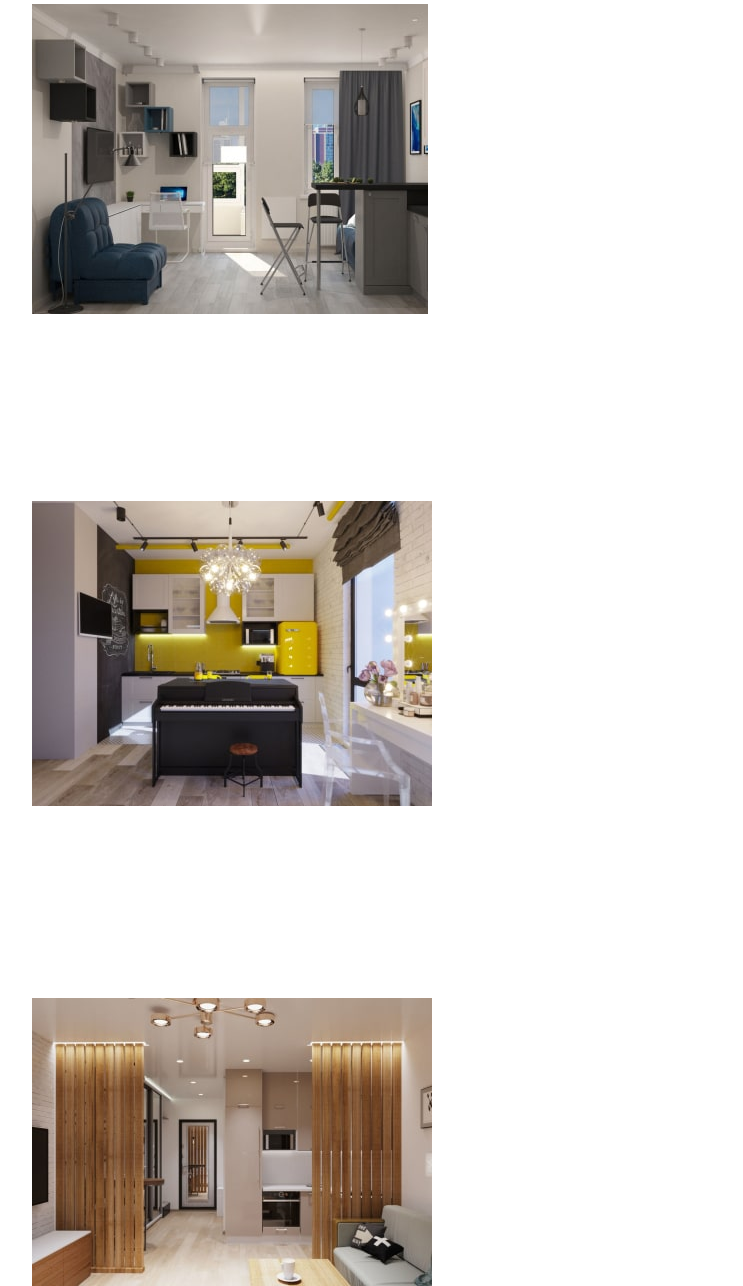
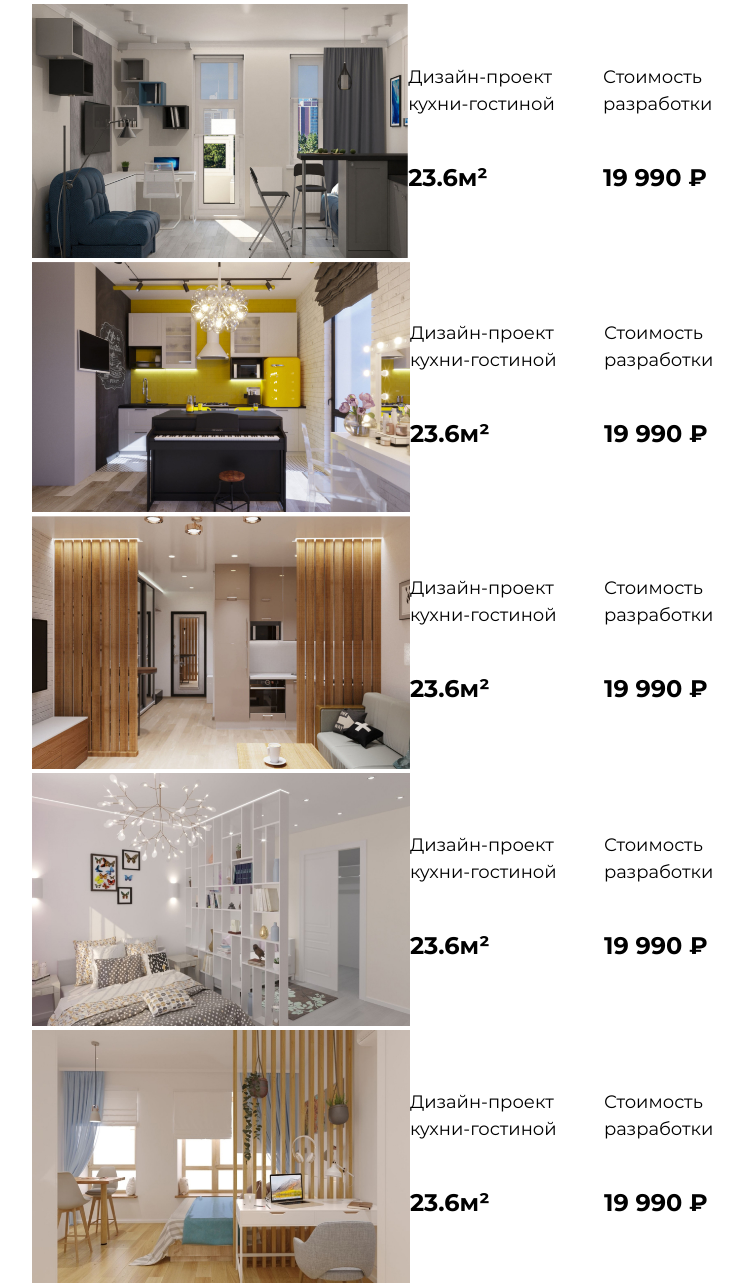
Before and after one commit to Konovaly4/hype, a website built with webpack: page src/index.html in a window 1280 px wide. Shown: the part 2244-3530 px from the top of the page, without its empty margins (225-968 px from the left). Built offline with nearby package versions, Linux system fonts and the light colour scheme.

Commit message:
slider width problem probably solved

```diff
--- a/src/blocks/slider/my-slider.scss
+++ b/src/blocks/slider/my-slider.scss
@@ -1,30 +1,60 @@
+@use '../constants/colors.scss';
+@use '../constants/fonts.scss';
+@use '../button/button.scss';
+
 .my-slider {
-  // margin: 0;
-  // padding: 0;
-  width: 100%;
-  // height: 497px;
-  // max-width: 766px;
-  // display: flex;
-  // justify-content: space-between;
-  // align-items: center;
-
   &__item {
     margin: 0;
     padding: 0;
     list-style-type: none;
     width: 100%;
-    height: 497px;
     display: flex;
     justify-content: flex-start;
-    align-items: flex-start;
+    align-items: center;
   }
 
   &__pic {
     margin: 0;
     padding: 0;
-    // width: 766px;
-    // height: 497px;
-    object-fit: cover;
+    width: 100%;
+    max-width: 766px;
+    object-fit: contain;
     object-position: center;
   }
+
+  &__description {
+    &-container {
+      width: 100%;
+      max-width: 766px;
+      display: flex;
+      justify-content: center;
+      align-items: center;
+    }
+
+    &-wrapper {
+      width: 100%;
+      display: flex;
+      flex-direction: column;
+      justify-content: flex-start;
+      align-items: flex-start;
+    }
+
+    &-title {
+      font-family: fonts.$base-font;
+      font-style: normal;
+      font-weight: normal;
+      font-size: 18px;
+      line-height: 150%;
+      color: colors.$black;
+    }
+
+    &-value {
+      font-family: fonts.$base-font;
+      font-style: normal;
+      font-weight: bold;
+      font-size: 24px;
+      line-height: 150%;
+      color: colors.$black;
+    }
+  }
 }
--- a/src/blocks/slider/slider.scss
+++ b/src/blocks/slider/slider.scss
@@ -9,7 +9,8 @@
   display: flex;
   flex-direction: column;
   justify-content: flex-start;
-  align-items: flex-start;
+  align-items: center;
+  overflow: hidden;
 
   &__title-container {
     margin: 79px 0 22px;
@@ -60,6 +61,14 @@
     text-transform: uppercase;
     color: colors.$light-gray;
   }
+
+  &__container {
+    width: 100%;
+    max-width: 766px;
+    display: flex;
+    justify-content: flex-start;
+    align-items: flex-start;
+  }
 }
 
 @media screen and (min-width: 768px) {
--- a/src/index.html
+++ b/src/index.html
@@ -106,21 +106,93 @@
           <p class="slider__pic-quantity">3</p>
         </div>
       </div>
+      <div class="slider__container">
         <div class="my-slider">
           <div class="my-slider__item">
+            <picture>
+              <source srcset="<%=require('./images/carousel_1/small/item-1.jpg')%>" media="(max-width: 767px)">
+              <source srcset="<%=require('./images/carousel_1/big/item-1.jpg')%>" media="(min-width: 768px)">
               <img src="<%=require('./images/carousel_1/small/item-1.jpg')%>" alt="room-1" class="my-slider__pic">
+            </picture>
+            <div class="my-slider__description-container">
+              <div class="my-slider__description-wrapper">
+                <p class="my-slider__description-title">Дизайн-проект кухни-гостиной</p>
+                <p class="my-slider__description-value">23.6м²</p>
+              </div>
+              <div class="my-slider__description-wrapper">
+                <p class="my-slider__description-title">Стоимость разработки</p>
+                <p class="my-slider__description-value">19 990 ₽</p>
+              </div>
+            </div>
           </div>
           <div class="my-slider__item">
+            <picture>
+              <source srcset="<%=require('./images/carousel_1/small/item-2.jpg')%>" media="(max-width: 767px)">
+              <source srcset="<%=require('./images/carousel_1/big/item-2.jpg')%>" media="(min-width: 768px)">
               <img src="<%=require('./images/carousel_1/small/item-2.jpg')%>" alt="room-2" class="my-slider__pic">
+            </picture>
+            <div class="my-slider__description-container">
+              <div class="my-slider__description-wrapper">
+                <p class="my-slider__description-title">Дизайн-проект кухни-гостиной</p>
+                <p class="my-slider__description-value">23.6м²</p>
+              </div>
+              <div class="my-slider__description-wrapper">
+                <p class="my-slider__description-title">Стоимость разработки</p>
+                <p class="my-slider__description-value">19 990 ₽</p>
+              </div>
+            </div>
           </div>
           <div class="my-slider__item">
+            <picture>
+              <source srcset="<%=require('./images/carousel_1/small/item-3.jpg')%>" media="(max-width: 767px)">
+              <source srcset="<%=require('./images/carousel_1/big/item-3.jpg')%>" media="(min-width: 768px)">
               <img src="<%=require('./images/carousel_1/small/item-3.jpg')%>" alt="room-3" class="my-slider__pic">
+            </picture>
+            <div class="my-slider__description-container">
+              <div class="my-slider__description-wrapper">
+                <p class="my-slider__description-title">Дизайн-проект кухни-гостиной</p>
+                <p class="my-slider__description-value">23.6м²</p>
+              </div>
+              <div class="my-slider__description-wrapper">
+                <p class="my-slider__description-title">Стоимость разработки</p>
+                <p class="my-slider__description-value">19 990 ₽</p>
+              </div>
+            </div>
           </div>
           <div class="my-slider__item">
+            <picture>
+              <source srcset="<%=require('./images/carousel_1/small/item-4.jpg')%>" media="(max-width: 767px)">
+              <source srcset="<%=require('./images/carousel_1/big/item-4.jpg')%>" media="(min-width: 768px)">
               <img src="<%=require('./images/carousel_1/small/item-4.jpg')%>" alt="room-4" class="my-slider__pic">
+            </picture>
+            <div class="my-slider__description-container">
+              <div class="my-slider__description-wrapper">
+                <p class="my-slider__description-title">Дизайн-проект кухни-гостиной</p>
+                <p class="my-slider__description-value">23.6м²</p>
+              </div>
+              <div class="my-slider__description-wrapper">
+                <p class="my-slider__description-title">Стоимость разработки</p>
+                <p class="my-slider__description-value">19 990 ₽</p>
+              </div>
+            </div>
           </div>
           <div class="my-slider__item">
+            <picture>
+              <source srcset="<%=require('./images/carousel_1/small/item-5.jpg')%>" media="(max-width: 767px)">
+              <source srcset="<%=require('./images/carousel_1/big/item-5.jpg')%>" media="(min-width: 768px)">
               <img src="<%=require('./images/carousel_1/small/item-5.jpg')%>" alt="room-5" class="my-slider__pic">
+            </picture>
+            <div class="my-slider__description-container">
+              <div class="my-slider__description-wrapper">
+                <p class="my-slider__description-title">Дизайн-проект кухни-гостиной</p>
+                <p class="my-slider__description-value">23.6м²</p>
+              </div>
+              <div class="my-slider__description-wrapper">
+                <p class="my-slider__description-title">Стоимость разработки</p>
+                <p class="my-slider__description-value">19 990 ₽</p>
+              </div>
+            </div>
+          </div>
         </div>
       </div>
     </section>
```
Lines whose indentation alone changed are shown as unchanged.
